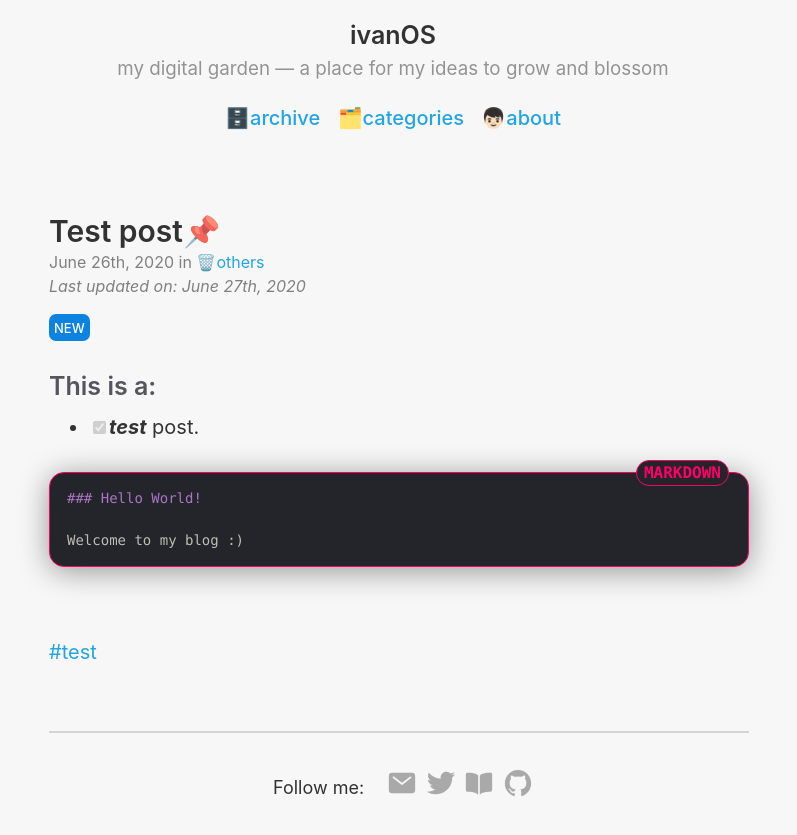
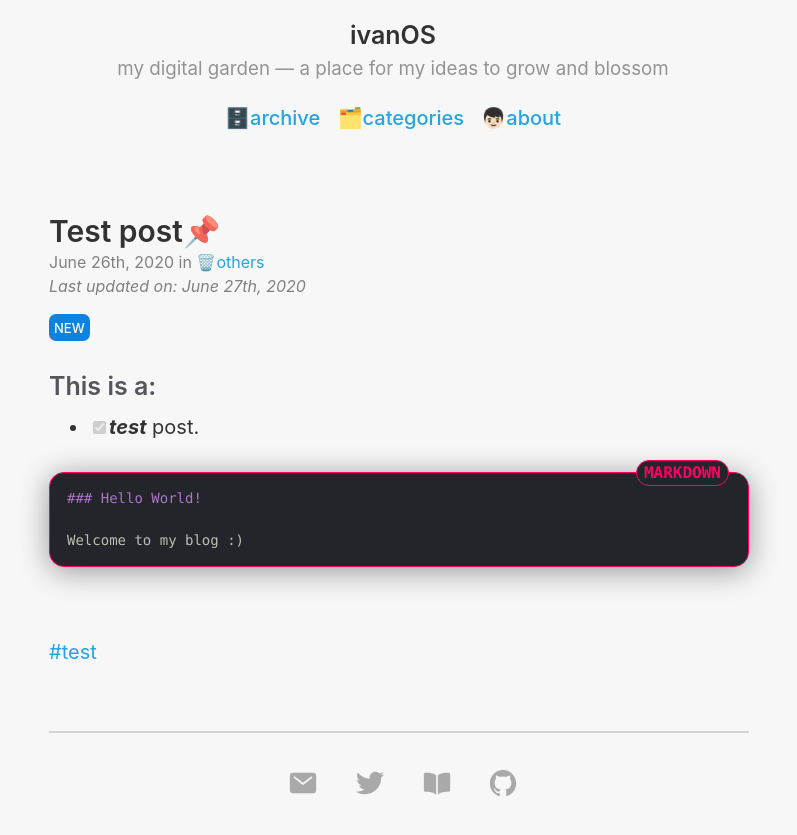
Before and after one commit to hiivan/hiivan.github.io, a Jekyll site: the page built from index.html, in a window 1280 px wide. Shown: the top 835 px of the page, without its empty margins (241-1038 px from the left). Built offline with Jekyll 4.4.1, drawn with Linux system fonts in a browser that asks for light colours; nearby versions of some CDN libraries; the list of posts is cut into pages by our own code.

Commit message:
changed colors and icon padding

```diff
--- a/_layouts/default.html
+++ b/_layouts/default.html
@@ -55,13 +55,10 @@
         <hr>
         <p>
           <ul class="social-media-list">
-            <li style="font-size:18px">Follow me: </li>
-            <li>
-              <a href="mailto:contact@ivan-ang.com"><ion-icon name="mail" class="mail"></ion-icon></a>
-              <a href="https://twitter.com/hiiiivan"><ion-icon name="logo-twitter" class="logo-twitter"></ion-icon></a>
-              <a href="https://www.goodreads.com/user/show/97161561-ivan-ang"><ion-icon name="book" class="book"></ion-icon></a>
-              <a href="https://github.com/hiivan"><ion-icon name="logo-github" class="logo-github"></ion-icon></a>
-            </li>
+            <li><a href="mailto:contact@ivan-ang.com"><ion-icon name="mail" class="mail"></ion-icon></a></li>
+            <li><a href="https://twitter.com/hiiiivan"><ion-icon name="logo-twitter" class="logo-twitter"></ion-icon></a></li>
+            <li><a href="https://www.goodreads.com/user/show/97161561-ivan-ang"><ion-icon name="book" class="book"></ion-icon></a></li>
+            <li><a href="https://github.com/hiivan"><ion-icon name="logo-github" class="logo-github"></ion-icon></a></li>
           </ul>
         </p>
       </footer>
--- a/_sass/_icon.scss
+++ b/_sass/_icon.scss
@@ -29,5 +29,5 @@
 ion-icon.logo-youtube:hover    {color:#C31A1E;}
 ion-icon.logo-github:hover     {color:#7E57C2;}
 ion-icon.logo-linkedin:hover   {color:#04669A;}
-ion-icon.book:hover            {color:#75420E;}
+ion-icon.book:hover            {color:#D9B382;}
 ion-icon.mail:hover            {color:#fc4d50;}
--- a/_sass/_variables.scss
+++ b/_sass/_variables.scss
@@ -7,7 +7,7 @@
 // Highlighting color for code block borders and language name.
 
 $code-light: #ff0066;
-$code-dark: #F9FF9A;
+$code-dark: #F7FF86;
 
 $message-green: #43A047;
 $message-yellow: #fcb827;
```
